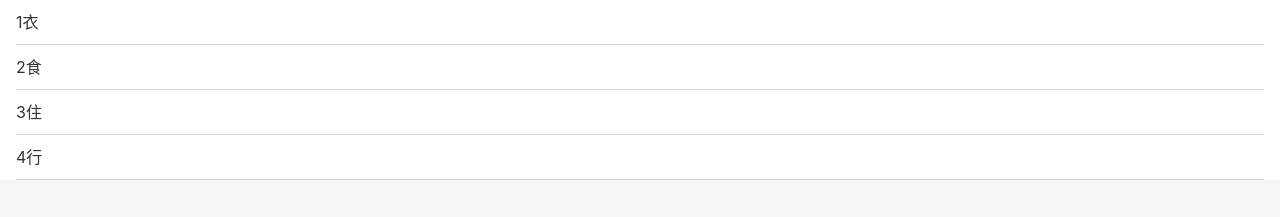
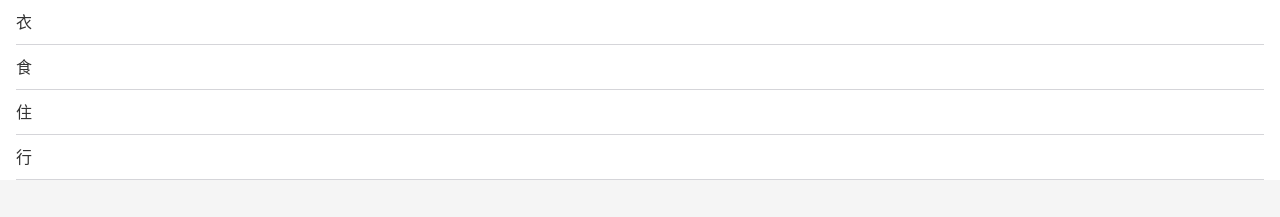
Before and after one commit to gjf610/JingWei-morney, a React (Vite) app: page /#/tags in a window 1280 px wide. Shown: the top 217 px of the page. Built offline with nearby package versions, Linux system fonts and the light colour scheme.

Commit message:
feat: localStorage tags data

```diff
--- a/package.json
+++ b/package.json
@@ -14,6 +14,7 @@
     "styled-components": "^5.3.3"
   },
   "devDependencies": {
+    "@types/node": "^17.0.0",
     "@types/react": "^17.0.33",
     "@types/react-dom": "^17.0.10",
     "@types/react-router-dom": "^5.3.2",
--- /dev/null
+++ b/src/hooks/useUpdate.tsx
@@ -0,0 +1,16 @@
+import { useEffect, useRef } from "react"
+
+
+const useUpdate = (fn: () => void, deps: any[]) => {
+  const count = useRef(0)
+  useEffect(() => {
+    count.current += 1
+  })
+  useEffect(() => {
+    if (count.current > 1) {
+      fn()
+    }
+  }, [deps])
+}
+
+export { useUpdate }
--- a/src/lib/createId.ts
+++ b/src/lib/createId.ts
@@ -1,7 +1,8 @@
-let id = 0;
+let id = parseInt(window.localStorage.getItem('idMax')||'0')
 
 const createId = () => {
   id += 1;
+  window.localStorage.setItem('idMax', id.toString())
   return id;
 }
 
--- a/src/useTags.tsx
+++ b/src/useTags.tsx
@@ -1,15 +1,25 @@
 import { createId } from "./lib/createId";
-import { useState } from "react";
-
-const defaultTags = [
-  { id: createId(), name: '衣' },
-  { id: createId(), name: '食' },
-  { id: createId(), name: '住' },
-  { id: createId(), name: '行' }
-]
+import { useEffect, useState } from "react";
+import { useUpdate } from "./hooks/useUpdate";
 
 const useTags = () => {
-  const [tags, setTags] = useState<{ id: number, name: string }[]>(defaultTags)
+  const [tags, setTags] = useState<{ id: number, name: string }[]>([])
+  useEffect(() => {
+    let localTags = JSON.parse(window.localStorage.getItem('tags') || '[]')
+    if (localTags.length === 0) {
+      localTags = [
+        { id: createId(), name: '衣' },
+        { id: createId(), name: '食' },
+        { id: createId(), name: '住' },
+        { id: createId(), name: '行' }
+      ]
+    }
+    setTags(localTags)
+  }, [])// 组件挂载时执行
+
+  useUpdate(() => {
+    window.localStorage.setItem('tags', JSON.stringify(tags))
+  }, [tags])
   const findTag = (id: number) => tags.filter(tag => tag.id === id)[0]
   const findTagIndex = (id: number) => {
     let result = -1
@@ -21,13 +31,21 @@ const useTags = () => {
     }
     return result
   }
+  const addTag = () => {
+    console.log('addTag')
+    const tagName = window.prompt('新标签的名称为');
+    if (tagName !== null && tagName !== '') {
+      // TODO
+      setTags([...tags, { id: createId(), name: tagName }])
+    }
+  }
   const updateTag = (id: number, { name }: { name: string }) => {
     setTags(tags.map(tag => tag.id === id ? { id, name } : tag));
   }
   const deleteTag = (id: number) => {
     setTags(tags.filter(tag => tag.id !== id))
   }
-  return { tags, setTags, findTag, findTagIndex, updateTag, deleteTag }
+  return { tags, setTags, findTag, findTagIndex, addTag, updateTag, deleteTag }
 }
 
 export { useTags }
--- a/src/views/Money/TagsSection.tsx
+++ b/src/views/Money/TagsSection.tsx
@@ -29,15 +29,8 @@ type Props = {
 }
 const TagsSection: React.FC<Props> = (props) => {
   const selectedTagIds = props.value
-  const { tags, setTags } = useTags()
+  const { tags, addTag } = useTags()
 
-  const onAndTag = () => {
-    const tagName = window.prompt('新标签的名称为');
-    if (tagName !== null) {
-      // TODO
-      setTags([...tags, { id: createId(), name: tagName }])
-    }
-  }
   const onToggleTag = (tagId: number) => {
     const index = selectedTagIds.indexOf(tagId)
     if (index >= 0) {
@@ -56,7 +49,7 @@ const TagsSection: React.FC<Props> = (props) => {
             onClick={() => onToggleTag(tag.id)}>{tag.name}</li>
         ))}
       </ol>
-      <button onClick={onAndTag}>新增标签</button>
+      <button onClick={addTag}>新增标签</button>
     </Wrapper>
   )
 }
--- a/src/views/Tags.tsx
+++ b/src/views/Tags.tsx
@@ -31,14 +31,14 @@ const TagList = styled.ol`
 `
 
 function Tags() {
-  const { tags } = useTags()
+  const { tags, addTag } = useTags()
   return (
     <Layout>
       <TagList>
         {tags.map(tag =>
           <li key={tag.id}>
             <Link to={'/tags/' + tag.id}>
-              <span className="oneLine">{tag.id}{tag.name}</span>
+              <span className="oneLine">{tag.name}</span>
               <SvgIcon name="right" />
             </Link>
           </li>)}
@@ -47,7 +47,7 @@ function Tags() {
         <Space />
         <Space />
         <Space />
-        <Button>新增标签</Button>
+        <Button onClick={addTag}>新增标签</Button>
         <Space />
       </Center>
     </Layout>
```
Also changed, not shown: 1 other file (tests, documents, lock files or other folders).
